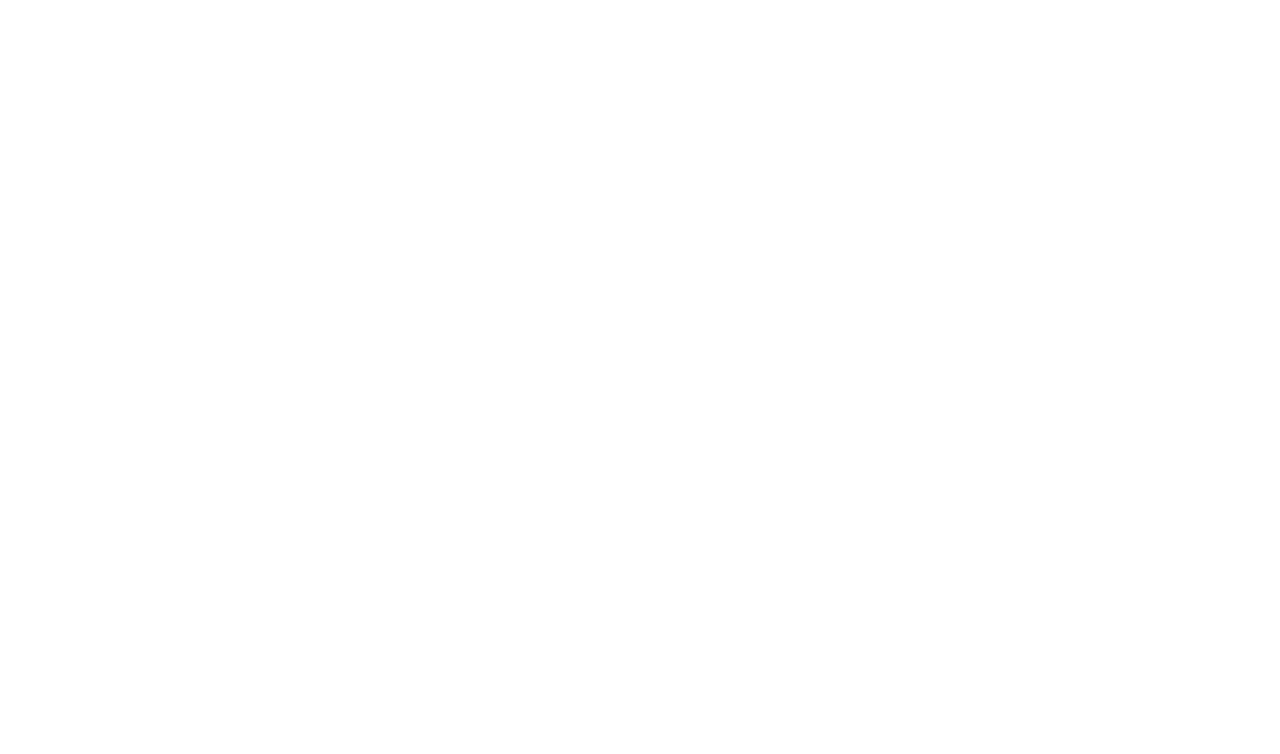
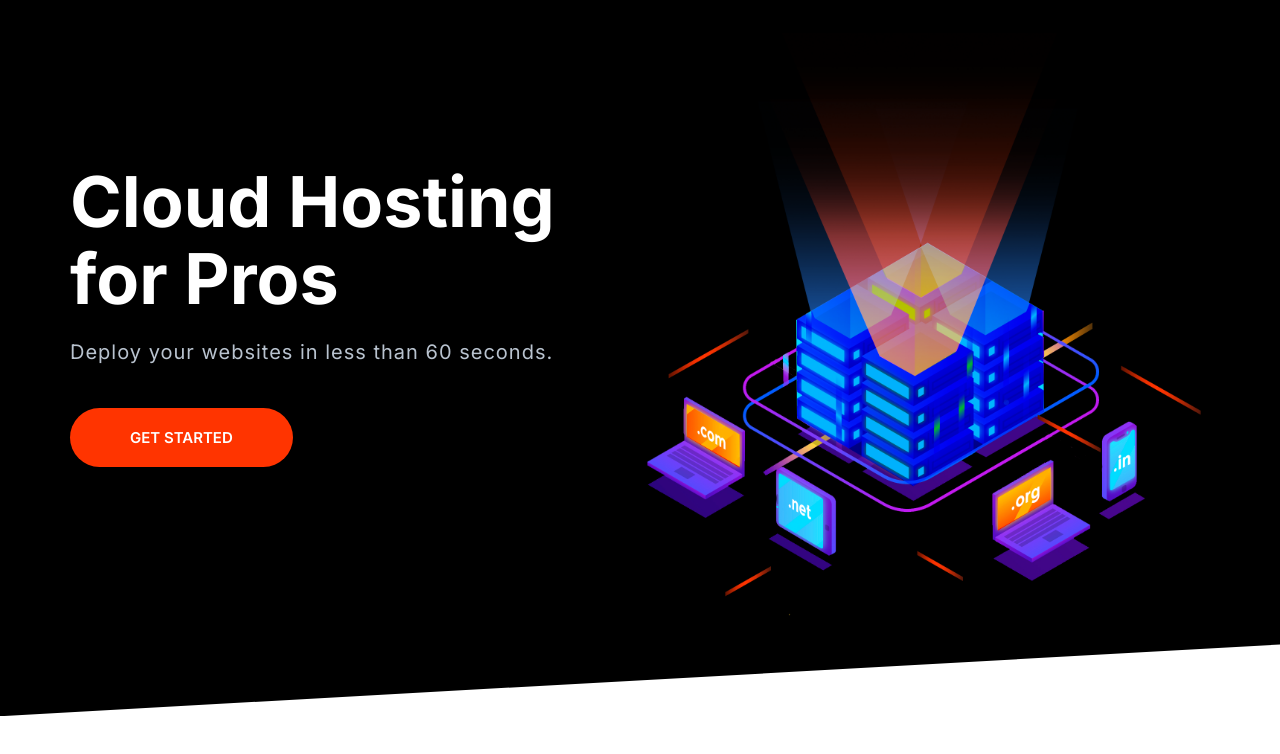
Before and after one commit to Zin2K0/moshifybyzinko, a plain HTML site: page index.html in a window 1280 px wide. Drawn offline with Linux system fonts and the light colour scheme.

Commit message:
Build the basic hero.

```diff
--- a/css/styles.css
+++ b/css/styles.css
@@ -32,6 +32,7 @@ body {
 h1,
 h2,
 h3 {
+  line-height: 1.1;
   color: var(--color-headings);
   margin-bottom: 1rem;
 }
@@ -450,13 +451,13 @@ we use inline-flex instead of inline-block.*/
 
 /* we need to break side by side beside mobiles */
 @media screen and (min-width: 768px) {
-  .grid {
+  .grid--1x2 {
     grid-template-columns: repeat(2, 1fr);
   }
 }
 
 @media screen and (min-width: 1024px) {
-  .grid {
+  .grid--1x3 {
     grid-template-columns: repeat(3, 1fr);
   }
 }
@@ -693,3 +694,30 @@ we use inline-flex instead of inline-block.*/
     border: 0;
   }
 }
+
+/* Hero  */
+.hero {
+  clip-path: polygon(0% 0%, 100% 0%, 100% 90%, 0% 100%);
+}
+
+.hero__tagline {
+  font-size: 2rem;
+  color: #b9c3cf;
+  letter-spacing: 1px;
+  margin: 2rem 0 5rem;
+}
+
+.hero__image {
+  width: 100%;
+}
+
+@media screen and (min-width: 768px) {
+  .hero {
+    padding-top: 0;
+  }
+
+  .hero__content {
+    text-align: left;
+    align-self: center;
+  }
+}
--- a/index.html
+++ b/index.html
@@ -15,6 +15,18 @@
     <link rel="stylesheet" href="css/styles.css" />
   </head>
   <body>
+    <section class="block block--dark block--skewed-left hero">
+      <div class="container grid grid--1x2">
+        <header class="block__header hero__content">
+          <h1 class="block__heading">Cloud Hosting for Pros</h1>
+          <p class="hero__tagline">
+            Deploy your websites in less than 60 seconds.
+          </p>
+          <a href="" class="btn btn--accent btn--stretched">Get Started</a>
+        </header>
+        <img class="hero__image" src="images/banner.png" alt="" />
+      </div>
+    </section>
     <script src="js/main.js"></script>
   </body>
 </html>
```
Also changed, not shown: images/banner.png (added).
